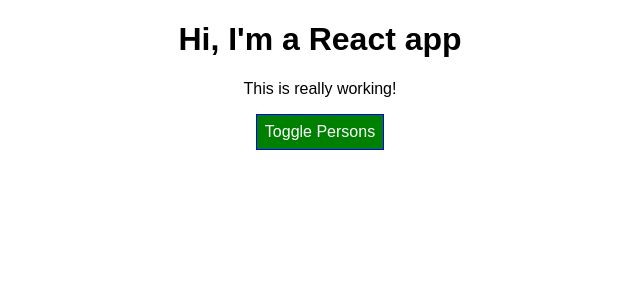
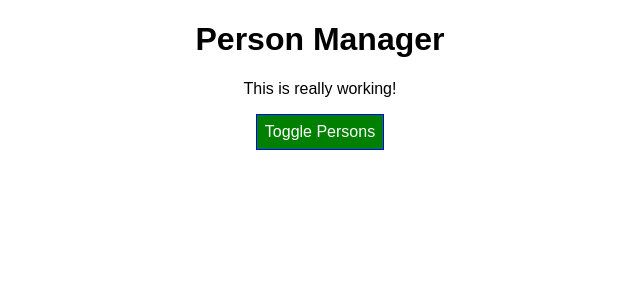
Before and after one commit to FrancaTM/react-complete-guide-sample, a React app: page / in a window 1280 px wide. Shown: the top 300 px of the page, without its empty margins (320-960 px from the left). Built offline with nearby package versions, Linux system fonts and the light colour scheme.

Commit message:
add prop to class-based component

```diff
--- a/src/components/Cockpit/Cockpit.js
+++ b/src/components/Cockpit/Cockpit.js
@@ -21,7 +21,7 @@
 
   return (
     <div className={classes.Cockpit}>
-      <h1>Hi, I'm a React app</h1>
+      <h1>{props.title}</h1>
       <p className={assignedClasses.join(" ")}>This is really working!</p>
       <button className={btnClass} onClick={props.clicked}>
         Toggle Persons
--- a/src/containers/App.js
+++ b/src/containers/App.js
@@ -75,6 +75,7 @@
     return (
       <div className={classes.App}>
         <Cockpit
+          title={this.props.appTitle}
           showPersons={this.state.showPersons}
           persons={this.state.persons}
           clicked={this.togglePersonsHandler}
--- a/src/index.js
+++ b/src/index.js
@@ -4,5 +4,8 @@
 import App from "./containers/App";
 import registerServiceWorker from "./registerServiceWorker";
 
-ReactDOM.render(<App />, document.getElementById("root"));
+ReactDOM.render(
+  <App appTitle="Person Manager" />,
+  document.getElementById("root")
+);
 registerServiceWorker();
```
